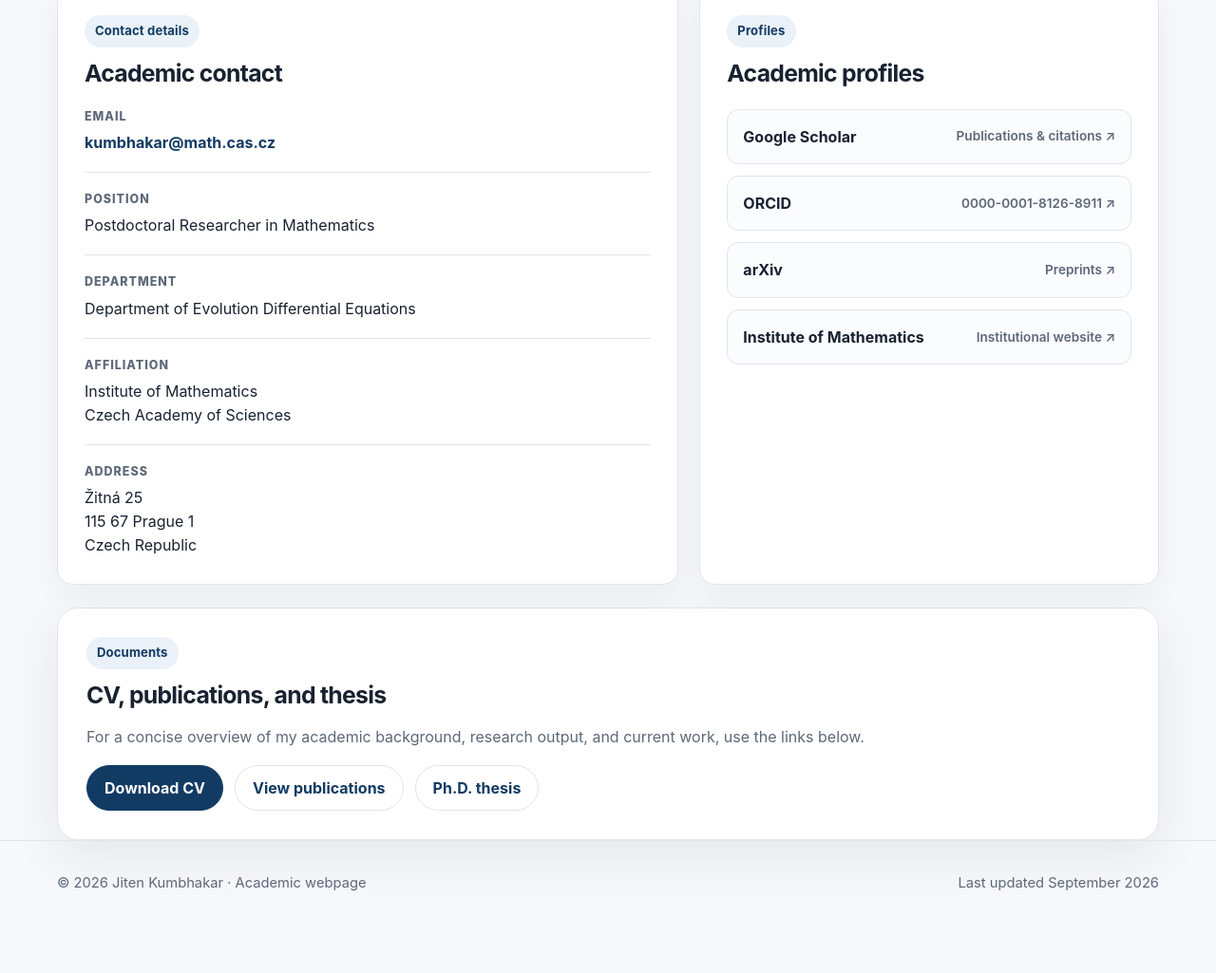
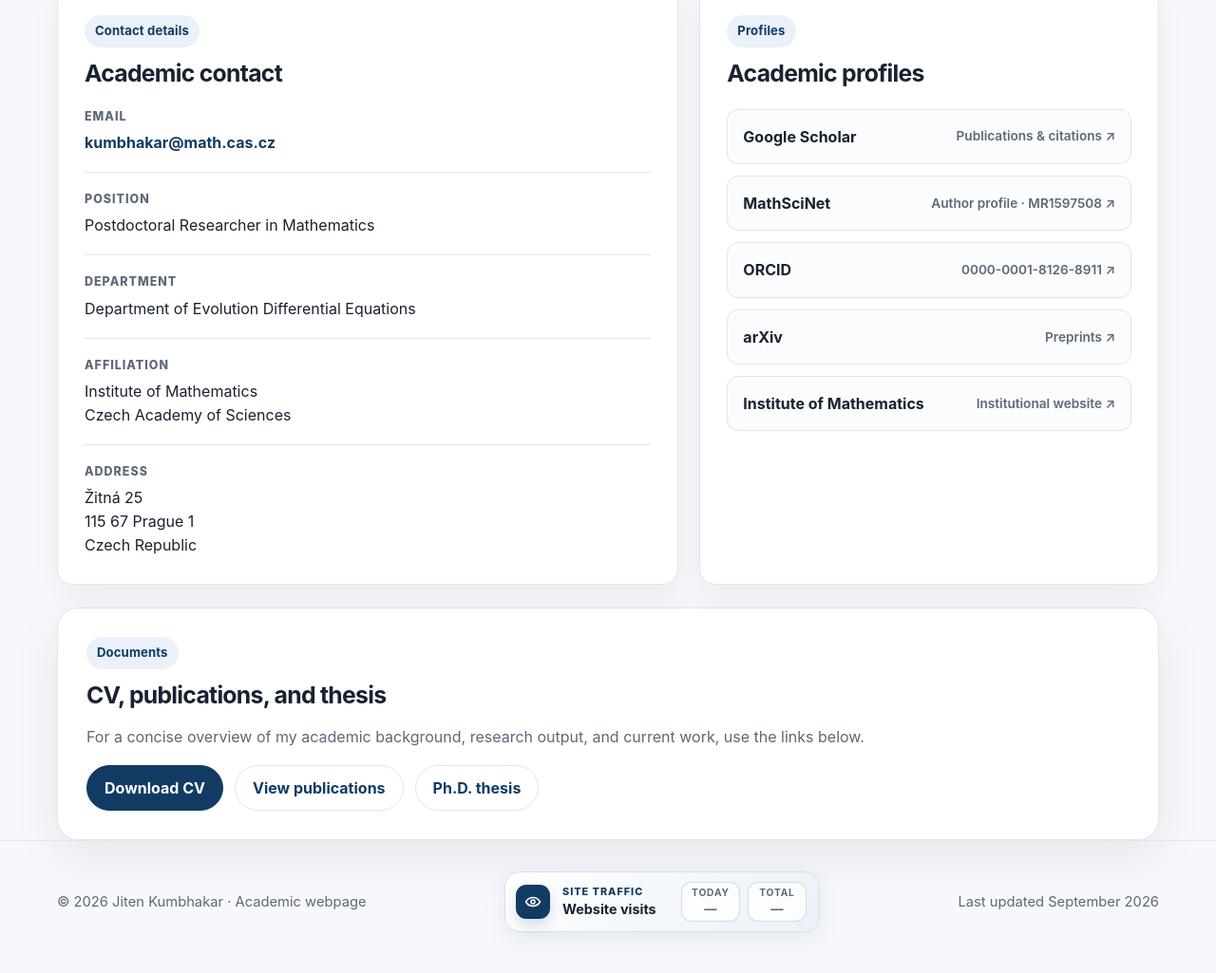
Before and after one commit to kumbhakarjiten/kumbhakarjiten.github.io, a plain HTML site: page contact.html in a window 1280 px wide. Shown: the part 491-1516 px from the top of the page at 95% size. Before the commit the page ends 1477 px from the top, so only its background shows below. Drawn offline with Linux system fonts and the light colour scheme; no server answers.

Commit message:
Add MathSciNet profile and shared visit card to Contact

```diff
--- a/contact.html
+++ b/contact.html
@@ -23,14 +23,15 @@
     <section class="contact-grid">
       <article class="contact-card"><div class="eyebrow compact">Contact details</div><h2 class="section-title">Academic contact</h2><div class="contact-list"><div class="contact-item"><div class="contact-label">Email</div><div class="contact-value"><a href="mailto:kumbhakar@math.cas.cz">kumbhakar@math.cas.cz</a></div></div><div class="contact-item"><div class="contact-label">Position</div><div class="contact-value">Postdoctoral Researcher in Mathematics</div></div><div class="contact-item"><div class="contact-label">Department</div><div class="contact-value">Department of Evolution Differential Equations</div></div><div class="contact-item"><div class="contact-label">Affiliation</div><div class="contact-value">Institute of Mathematics<br>Czech Academy of Sciences</div></div><div class="contact-item"><div class="contact-label">Address</div><div class="contact-value">Žitná 25<br>115 67 Prague 1<br>Czech Republic</div></div></div></article>
 
-      <article class="contact-card"><div class="eyebrow compact">Profiles</div><h2 class="section-title">Academic profiles</h2><div class="profile-links"><a class="profile-link-card" href="https://scholar.google.com/citations?user=325vEj0AAAAJ&hl=en" target="_blank" rel="noopener noreferrer"><span>Google Scholar</span><span>Publications & citations ↗</span></a><a class="profile-link-card" href="https://orcid.org/0000-0001-8126-8911" target="_blank" rel="noopener noreferrer"><span>ORCID</span><span>0000-0001-8126-8911 ↗</span></a><a class="profile-link-card" href="https://arxiv.org/search/?query=Jiten+Kumbhakar&searchtype=author" target="_blank" rel="noopener noreferrer"><span>arXiv</span><span>Preprints ↗</span></a><a class="profile-link-card" href="https://www.math.cas.cz/" target="_blank" rel="noopener noreferrer"><span>Institute of Mathematics</span><span>Institutional website ↗</span></a></div></article>
+      <article class="contact-card"><div class="eyebrow compact">Profiles</div><h2 class="section-title">Academic profiles</h2><div class="profile-links"><a class="profile-link-card" href="https://scholar.google.com/citations?user=325vEj0AAAAJ&hl=en" target="_blank" rel="noopener noreferrer"><span>Google Scholar</span><span>Publications & citations ↗</span></a><a class="profile-link-card" href="https://mathscinet.ams.org/mathscinet/author?authorId=1597508" target="_blank" rel="noopener noreferrer"><span>MathSciNet</span><span>Author profile · MR1597508 ↗</span></a><a class="profile-link-card" href="https://orcid.org/0000-0001-8126-8911" target="_blank" rel="noopener noreferrer"><span>ORCID</span><span>0000-0001-8126-8911 ↗</span></a><a class="profile-link-card" href="https://arxiv.org/search/?query=Jiten+Kumbhakar&searchtype=author" target="_blank" rel="noopener noreferrer"><span>arXiv</span><span>Preprints ↗</span></a><a class="profile-link-card" href="https://www.math.cas.cz/" target="_blank" rel="noopener noreferrer"><span>Institute of Mathematics</span><span>Institutional website ↗</span></a></div></article>
     </section>
 
     <section class="contact-docs"><article class="section-card full-width"><div class="eyebrow compact">Documents</div><h2 class="section-title">CV, publications, and thesis</h2><p class="muted">For a concise overview of my academic background, research output, and current work, use the links below.</p><div class="button-row"><a class="button primary" href="CV_Jiten_Kumbhakar.pdf" target="_blank" rel="noopener noreferrer">Download CV</a><a class="button secondary" href="publications.html">View publications</a><a class="button secondary" href="Thesis_Jiten_Kumbhakar.pdf" target="_blank" rel="noopener noreferrer">Ph.D. thesis</a></div></article></section>
   </div>
 </main>
 
-<footer class="footer"><div class="container footer-inner"><div>© <span id="year"></span> Jiten Kumbhakar · Academic webpage</div><div class="footer-meta footer-counter"><span class="visitor-counter-label">Site visits</span><script src="https://www.stats4u.net/s4u.js" data-id="6176957641" data-style="981" async></script></div><div class="footer-meta">Last updated September 2026</div></div></footer>
+<footer class="footer"><div class="container footer-inner"><div>© <span id="year"></span> Jiten Kumbhakar · Academic webpage</div><div class="visit-card is-loading" id="visit-card" aria-label="Website visit counter"><span class="visit-icon" aria-hidden="true"><svg viewBox="0 0 24 24" fill="none" stroke="currentColor" stroke-width="2" stroke-linecap="round" stroke-linejoin="round"><path d="M2 12s3.5-6 10-6 10 6 10 6-3.5 6-10 6S2 12 2 12Z"/><circle cx="12" cy="12" r="2.7"/></svg></span><span class="visit-heading"><small>Site traffic</small><strong>Website visits</strong></span><span class="visit-stats"><span class="visit-stat"><small>Today</small><strong id="visits-today">—</strong></span><span class="visit-stat"><small>Total</small><strong id="visits-total">—</strong></span></span></div><div class="footer-meta">Last updated September 2026</div></div></footer>
 <script>document.getElementById("year").textContent=new Date().getFullYear();</script>
+<script src="assets/visit-counter.js"></script>
 </body>
 </html>
```
